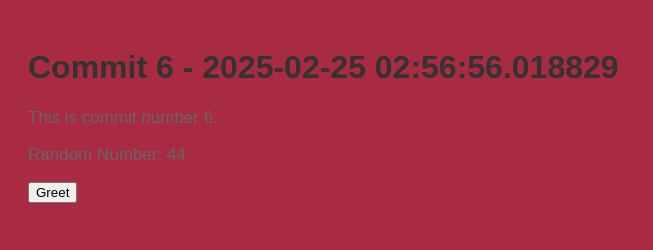
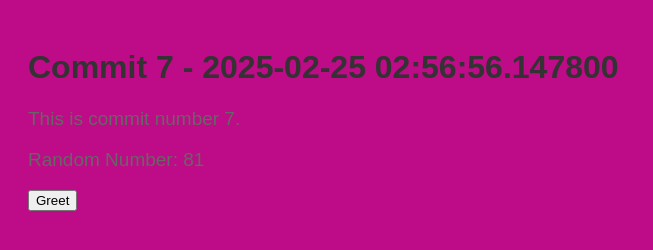
Before and after one commit to legbald0d/myrep-repo-20250225025649, a plain HTML site: page index.html in a window 1280 px wide. Shown: the whole page, without its empty margins (0-653 px from the left). Drawn offline with Linux system fonts and the light colour scheme.

Commit message:
📝 Commit 7 with HTML, CSS, and JS

```diff
--- a/index.html
+++ b/index.html
@@ -2,13 +2,13 @@
     <!DOCTYPE html>
     <html>
     <head>
-        <title>Commit 6 - 2025-02-25 02:56:56.018752</title>
+        <title>Commit 7 - 2025-02-25 02:56:56.147800</title>
         <link rel="stylesheet" href="style.css">
     </head>
     <body>
-        <h1>Commit 6 - 2025-02-25 02:56:56.018829</h1>
-        <p>This is commit number 6.</p>
-        <p>Random Number: 44</p>
+        <h1>Commit 7 - 2025-02-25 02:56:56.147800</h1>
+        <p>This is commit number 7.</p>
+        <p>Random Number: 81</p>
         <button onclick="greet()">Greet</button>
         <script src="script.js"></script>
     </body>
--- a/script.js
+++ b/script.js
@@ -2,4 +2,4 @@
     function greet() {
         alert('Hello from commit ' + commitNumber + '!');
     }
-    var commitNumber = 6;
+    var commitNumber = 7;
--- a/style.css
+++ b/style.css
@@ -1,7 +1,7 @@
 
     body {
         font-family: Arial, sans-serif;
-        background-color: #a92b42;
+        background-color: #be0b87;
         padding: 20px;
     }
     h1 {
@@ -9,5 +9,5 @@
     }
     p {
         color: #666;
-        font-size: 17px;
+        font-size: 19px;
     }
```
